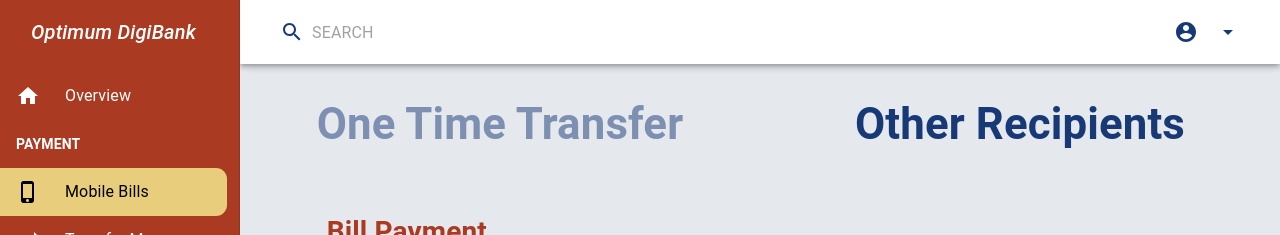
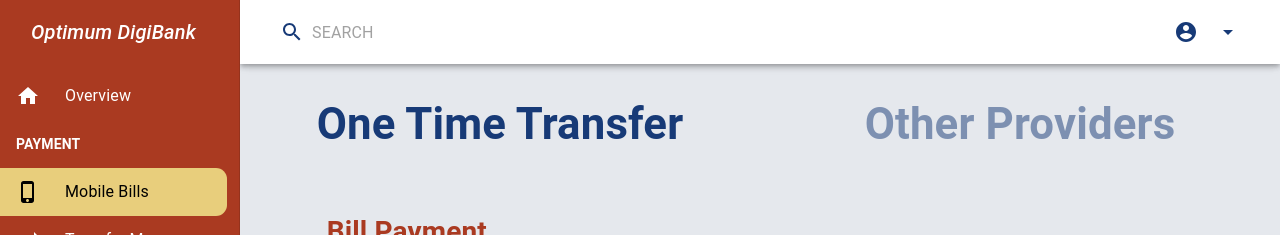
Before and after one commit to ilagon/frontend-optimum-solution, a React (Create React App) app in the folder frontend/: page /Customer/MobilePayment in a window 1280 px wide. Shown: the top 235 px of the page. Built offline with nearby package versions, Linux system fonts and the light colour scheme; no server answers; sample sign-in values are in the browser's storage.

Commit message:
Implemented JWT check in frontend and customer restrictions

```diff
--- a/frontend/src/components/Login/Login.js
+++ b/frontend/src/components/Login/Login.js
@@ -102,6 +102,7 @@ export default function SignInSide() {
           dispatch(userInfo(res.data.name, res.data._id));
           sessionStorage.setItem("name", res.data.name);
           sessionStorage.setItem("_id", res.data._id);
+          sessionStorage.setItem('type', res.data.user_type);
           if (res.data.user_type === "Admin") {
             //   window.location.href = '/Admin';
             setAdmin(true);
--- a/frontend/src/components/admin_components/Mainpage.js
+++ b/frontend/src/components/admin_components/Mainpage.js
@@ -22,12 +22,17 @@ const useStyles = makeStyles((theme) => ({
 export default function Mainpage() {
   const classes = useStyles();
 
-  // useEffect(() => {
-  //   let auth = JSON.parse(sessionStorage.getItem('token'));
-  //   if(auth == "null"){
-  //     window.location.href = "/Login";
-  //   }
-  // });
+  useEffect(() => {
+    let auth = sessionStorage.getItem('token');
+    let type = sessionStorage.getItem('type');
+    if(auth === null ){
+      window.location.href = "/Login";
+    }else{
+      if(type !== "Admin"){
+        window.location.href ="/Customer";
+      }
+    }
+  });
 
   return (
     <>
--- a/frontend/src/components/customer/MobilePayment/MobilePaymentRoutes.js
+++ b/frontend/src/components/customer/MobilePayment/MobilePaymentRoutes.js
@@ -26,7 +26,7 @@ export default function MobilePaymentRoutes() {
         <main className="content">
           <div className={classes.appBarSpacer} />
           <Grid container direction="row" justify="space-evenly" wrap="wrap">
-            <Grid item sm={6} className="bodyTitle" style={{opacity: (window.location.pathname === "/MobilePayment") ? "1" : "0.5"}}>
+            <Grid item sm={6} className="bodyTitle" style={{opacity: (window.location.pathname === "/Customer/MobilePayment") ? "1" : "0.5"}}>
               <a
                 href="/Customer/MobilePayment"
                 style={{textDecoration: "none", color: "#173a77"}}
@@ -34,12 +34,12 @@ export default function MobilePaymentRoutes() {
                 <h1>One Time Transfer</h1>
               </a>
             </Grid>
-            <Grid item sm={6} className="bodyTitle" style={{opacity: (window.location.pathname === "/MobilePayment") ? "0.5" : "1"}}>
+            <Grid item sm={6} className="bodyTitle" style={{opacity: (window.location.pathname === "/Customer/MobilePayment") ? "0.5" : "1"}}>
               <a
                 href="/Customer/MobilePayment/OtherRecipients"
                 style={{ textDecoration: "none", color: "#173a77" }}
               >
-                <h1>Other Recipients</h1>
+                <h1>Other Providers</h1>
               </a>
             </Grid>
           </Grid>
--- a/frontend/src/components/customer/MobilePayment/OtherRecipients/OtherRecipients_PayeeList.js
+++ b/frontend/src/components/customer/MobilePayment/OtherRecipients/OtherRecipients_PayeeList.js
@@ -16,11 +16,12 @@ export default function BodyContainer() {
   const dispatch = useDispatch();
   const history = useHistory();
   const [isLoading, setLoading] = useState(false);
+  let id = sessionStorage.getItem('_id');
 
   useEffect(() => {
     const fetchData = () => {
       axios
-        .get("http://localhost:9000/payee/mobile/5ee8792db5be6439f4d8474e")
+        .get(`http://localhost:9000/payee/mobile/${id}`)
         .then((response) => {
           console.log(response);
           payeeList = response.data.payee;
--- a/frontend/src/components/customer/common/Dashboard.js
+++ b/frontend/src/components/customer/common/Dashboard.js
@@ -1,4 +1,4 @@
-import React from "react";
+import React, {useEffect} from "react";
 import CssBaseline from "@material-ui/core/CssBaseline";
 import Drawer from "@material-ui/core/Drawer";
 import AppBar from "@material-ui/core/AppBar";
@@ -45,6 +45,14 @@ import { TransferSuccessfulPage } from "../ResultPage/TransferSuccessful";
 import { TransferUnSuccessfulPage } from "../ResultPage/TransferUnsuccessful";
 
 export default function Dashboard() {
+
+  useEffect(() => {
+    let token = sessionStorage.getItem('token');
+    if(token === null){
+      window.location.href ="/login";
+    }
+  })
+
   return (
     <Router>
       <div className="root1" style={{ display: "flex" }}>
```
